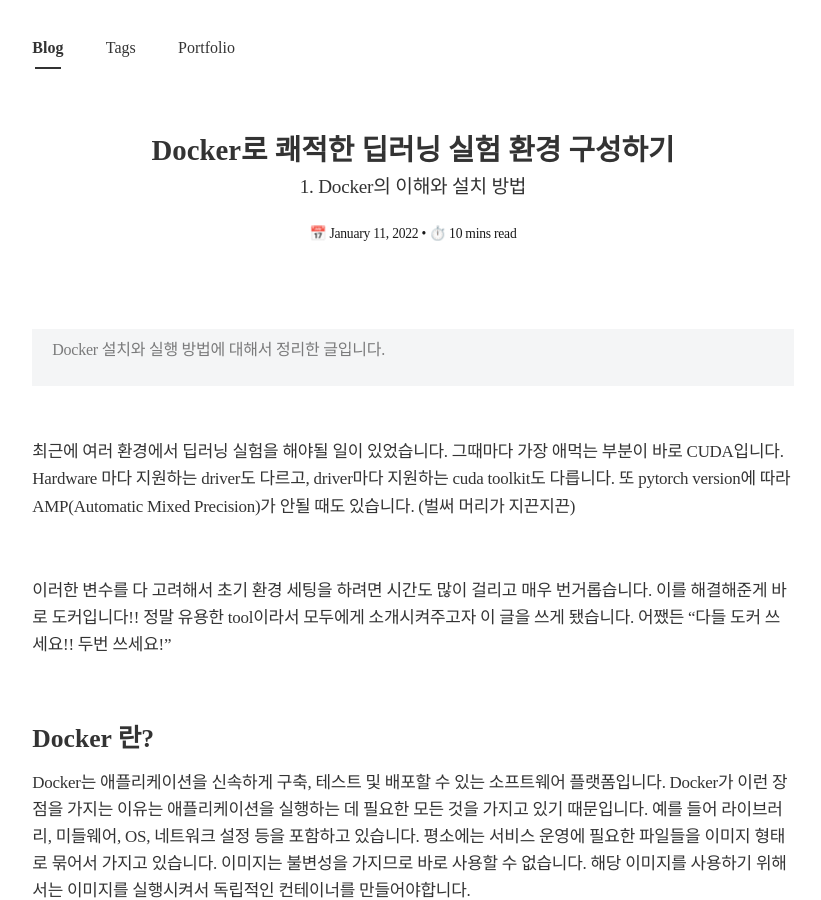
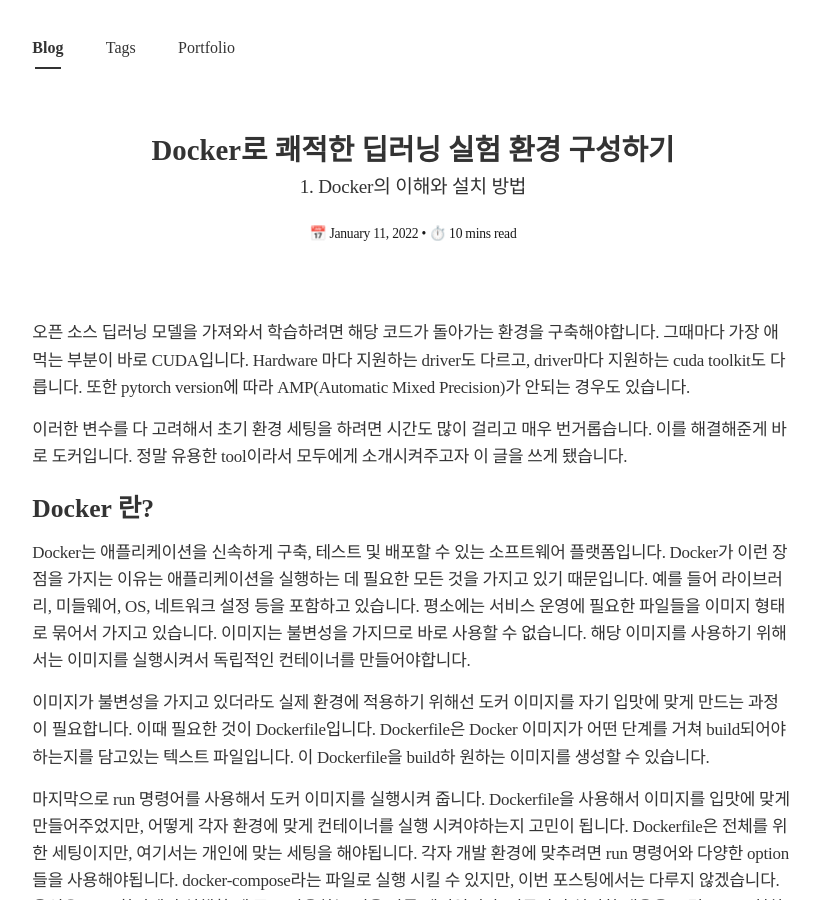
Before and after one commit to PEBpung/PEBpung.github.io, a Jekyll site: the page built from _posts/2022-01-11-Docker-1.md, in a window 1280 px wide and 900 px high. Shown: the whole window, without its empty margins (227-1048 px from the left). Built offline with Jekyll 4.4.1, drawn with Linux system fonts in a browser that asks for light colours; nearby versions of some CDN libraries; some web fonts are replaced; comment, search, counter and statistics services are not loaded; some of the changed text lies outside the part shown.

Commit message:
post: Docker 관련 포스팅 내용 수정 및 카테고리 변경

````diff
--- a/_posts/2022-01-11-Docker-1.md
+++ b/_posts/2022-01-11-Docker-1.md
@@ -3,34 +3,28 @@
 title: "Docker로 쾌적한 딥러닝 실험 환경 구성하기"
 subtitle: 1. Docker의 이해와 설치 방법
 tags: [Engineering]
-categories: Development
+categories: Docker
 author: Pebpung
 comments: True
 typora-root-url: ../
 use_math: true
 ---
 
-> Docker 설치와 실행 방법에 대해서 정리한 글입니다.
 
-<br>
 
-최근에 여러 환경에서 딥러닝 실험을 해야될 일이 있었습니다. 그때마다 가장 애먹는 부분이 바로 CUDA입니다. Hardware 마다 지원하는 driver도 다르고, driver마다 지원하는 cuda toolkit도 다릅니다. 또 pytorch version에 따라 AMP(Automatic Mixed Precision)가 안될 때도 있습니다. (벌써 머리가 지끈지끈)
+오픈 소스 딥러닝 모델을 가져와서 학습하려면 해당 코드가 돌아가는 환경을 구축해야합니다. 그때마다 가장 애먹는 부분이 바로 CUDA입니다. Hardware 마다 지원하는 driver도 다르고, driver마다 지원하는 cuda toolkit도 다릅니다. 또한 pytorch version에 따라 AMP(Automatic Mixed Precision)가 안되는 경우도 있습니다.
 
-<br>
 
-이러한 변수를 다 고려해서 초기 환경 세팅을 하려면 시간도 많이 걸리고 매우 번거롭습니다. 이를 해결해준게 바로 도커입니다!! 정말 유용한 tool이라서 모두에게 소개시켜주고자 이 글을 쓰게 됐습니다. 어쨌든 "다들 도커 쓰세요!! 두번 쓰세요!"
+이러한 변수를 다 고려해서 초기 환경 세팅을 하려면 시간도 많이 걸리고 매우 번거롭습니다. 이를 해결해준게 바로 도커입니다. 정말 유용한 tool이라서 모두에게 소개시켜주고자 이 글을 쓰게 됐습니다.
 
-<br>
 
 ## Docker 란?
 
 Docker는 애플리케이션을 신속하게 구축, 테스트 및 배포할 수 있는 소프트웨어 플랫폼입니다. Docker가 이런 장점을 가지는 이유는 애플리케이션을 실행하는 데 필요한 모든 것을 가지고 있기 때문입니다. 예를 들어 라이브러리, 미들웨어, OS, 네트워크 설정 등을 포함하고 있습니다. 평소에는 서비스 운영에 필요한 파일들을 이미지 형태로 묶어서 가지고 있습니다. 이미지는 불변성을 가지므로 바로 사용할 수 없습니다. 해당 이미지를 사용하기 위해서는 이미지를 실행시켜서 독립적인 컨테이너를 만들어야합니다.
 
-<br>
 
 이미지가 불변성을 가지고 있더라도 실제 환경에 적용하기 위해선 도커 이미지를 자기 입맛에 맞게 만드는 과정이 필요합니다. 이때 필요한 것이 Dockerfile입니다. Dockerfile은 Docker 이미지가 어떤 단계를 거쳐 build되어야 하는지를 담고있는 텍스트 파일입니다. 이 Dockerfile을 build하 원하는 이미지를 생성할 수 있습니다.
 
-<br>
 
 마지막으로 run 명령어를 사용해서 도커 이미지를 실행시켜 줍니다. Dockerfile을 사용해서 이미지를 입맛에 맞게 만들어주었지만, 어떻게 각자 환경에 맞게 컨테이너를 실행 시켜야하는지 고민이 됩니다. Dockerfile은 전체를 위한 세팅이지만, 여기서는 개인에 맞는 세팅을 해야됩니다. 각자 개발 환경에 맞추려면 run 명령어와 다양한 option들을 사용해야됩니다. docker-compose라는 파일로 실행 시킬 수 있지만, 이번 포스팅에서는 다루지 않겠습니다. 옵션은 local 환경에서 실행할 때 주로 사용하는 것을 다룰 예정입니다. 지금까지 설명한 내용을 그림으로 표현하면 아래와 같습니다.
 
@@ -40,15 +34,12 @@
 
 딥러닝에서 실험은 매우 중요한 요소를 차지하고 있습니다. 가설을 설정하고 이를 증명하기 위해서는 많은 양의 실험이 필요합니다. 더군다나 이 모델의 성능을 높이고 여러 production에 적용해야 된다면 필요한 실험의 양은 점점 방대해집니다. 그렇기 때문에 실험을 혼자가 아닌 **여러명**이서 **동일한 환경**에서 작업해야 됩니다. 딥러닝 실험을 “실험 도구”, “실험 수행”, “실험 환경”에서 살펴보겠습니다.
 
-<br>
 
 딥러닝에서 실험 도구는 대표적으로 Tensorflow, Pytorch 등이 있습니다. 이러한 Framework는 연구자가 원하는 언어를 사용하면 됩니다. 저는 주로 pytorch와 pytorch-lightning을 사용합니다. 이에 대한 자세한 내용은 다음 포스팅에서 다뤄보겠습니다.
 
-<br>
 
 실험 도구가 정해졌다면 본격적으로 실험 수행을 합니다. 실험을 수행하다보면 다양한 산출물이 나오게 됩니다. 제 경우에 수십번, 수백번 정도 학습을 진행하다 보면 혼란스러워 질 때가 종종 있었습니다. 처음 진행하려던 방향과 달라지고, 이전 실험 결과가 떠오르지 않은 경우가 있었습니다. 그래서 log와 artifact를 기록할 수 있는 도구에 관심이 많아졌고, 최근에도 계속해서 공부 중입니다. 관련 글은 아래 링크에서 보실 수 있습니다.
 
-<br>
 
 [WandB란? - 강력한 MLOps Tool](https://pebpung.github.io/wandb/2021/10/06/WandB-1.html)
 
@@ -62,11 +53,9 @@
 
 논문을 탐색하며 github 링크가 있을 때는 정말 기쁩니다. 논문의 코드를 직접 실행하는 것만으로도 인사이트를 얻을 수 있습니다. 가령 논문에서 생략되어있는 loss function, optimizer 등을 github 코드에서 찾아 볼 수 있습니다. 또한 실험 결과를 직접 비교해보면서 논문의 신뢰도를 판가름 할 수 있을 겁니다. 물론 논문의 저자가 거짓을 말하는 것은 아니지만 연구의 결과를 재현할 수 없다면 그 결과는 객관적인 지식으로 볼 수 없는 거죠. 이때 도커를 사용하면 동일한 환경에서 실험을 진행하기 때문에 실험의 주체가 누구인지에 상관없이 동일한 결과가 나올 확률이 높아집니다.
 
-<br>
 
 이에 더해서 동일한 환경을 세팅하는 데 Dockerfile만 있으면 되기 때문에 세팅 시간도 굉장히 절약됩니다. 물론 github 링크에 해당 논문에서 사용된 Dockerfile이 있어야 되지만요. Dockerfile과 이 파일을 실행시켜주는 docker-compose 파일이 있다면 무한한 감사가 생기게 됩니다. 하지만 논문 뿐만 아니라, 협업을 할 때 Dockerfile만 있다면 동일한 환경에서 실험을 진행할 수 있습니다.
 
-<br>
 
 이는 바로 확장성으로 이어지게 됩니다. 만일 Docker 없이 10명의 사람과 협업을 진행한다고 하면 일일히 동일하게 환경을 세팅해줘야 합니다. 가령 pytorch, numpy, opencv 등의 version을 맞춰주는 일이 있습니다. 물론 anaconda로 환경 세팅을 진행 할 수 있지만, cuda version이 안 맞는 경우 또 다른 문제에 봉착할 수 있습니다. docker를 사용하면 module의 vesion은 물론이고 동일한 os 환경에서 개발하는 것과 같은 이점을 가져다 줍니다.
 
@@ -88,7 +77,7 @@
 2. **도커 설치**
 
    ```bash
-   $ wget -qO- <https://get.docker.com> | sh -
+   $ wget -qO- https://get.docker.com | sh -
 
    ...(중략)
    ================================================================================
@@ -136,7 +125,7 @@
 
    ```bash
    $ sudo usermod -aG docker $USER # 현재 접속중인 사용자에게 권한주기
-   $ sudo usermod -aG docker pung  # pung 사용자에게 권한주기
+   $ sudo chmod 777 /var/run/docker.sock  # docker.sock 권한 풀기
    ```
 
    - 도커를 처음 설치하면 관리자 계정으로 컨트롤 해야됩니다.
@@ -361,14 +350,8 @@
 
 ## Reference
 
-[https://89douner.tistory.com/96?category=878197](https://89douner.tistory.com/96?category=878197)
-
-[https://www.daleseo.com/docker-volumes-bind-mounts/](https://www.daleseo.com/docker-volumes-bind-mounts/)
-
-[https://soyoung-new-challenge.tistory.com/54](https://soyoung-new-challenge.tistory.com/54)
-
-[https://yangeok.github.io/devops/2019/01/19/git-in-docker-container.html](https://yangeok.github.io/devops/2019/01/19/git-in-docker-container.html)
-
-[https://greeksharifa.github.io/references/2021/06/21/Docker/](https://greeksharifa.github.io/references/2021/06/21/Docker/)
-
-[https://losskatsu.github.io/it-infra/docker02/#](https://losskatsu.github.io/it-infra/docker02/#)
+[1] [Docker 컨테이너에 데이터 저장 (볼륨/바인드 마운트)](https://www.daleseo.com/docker-volumes-bind-mounts/)
+[2] [Docker 도커로 딥러닝 환경 구축하기](https://soyoung-new-challenge.tistory.com/54)
+[3] [Docker 컨테이너에서 깃 사용하기](https://yangeok.github.io/devops/2019/01/19/git-in-docker-container.html)
+[4] [Pytorch를 위한 Docker 사용법(Pytorch 도커 사용법)](https://greeksharifa.github.io/references/2021/06/21/Docker/)
+[5] [도커(docker)(2) 컨테이너 조작 기초](https://losskatsu.github.io/it-infra/docker02/#)
````
Also changed, not shown: _posts/2023-04-30-Chatbot-1.md (+1 -1 lines), _posts/2022-12-24-BentoML.md (line endings or trailing spaces).
